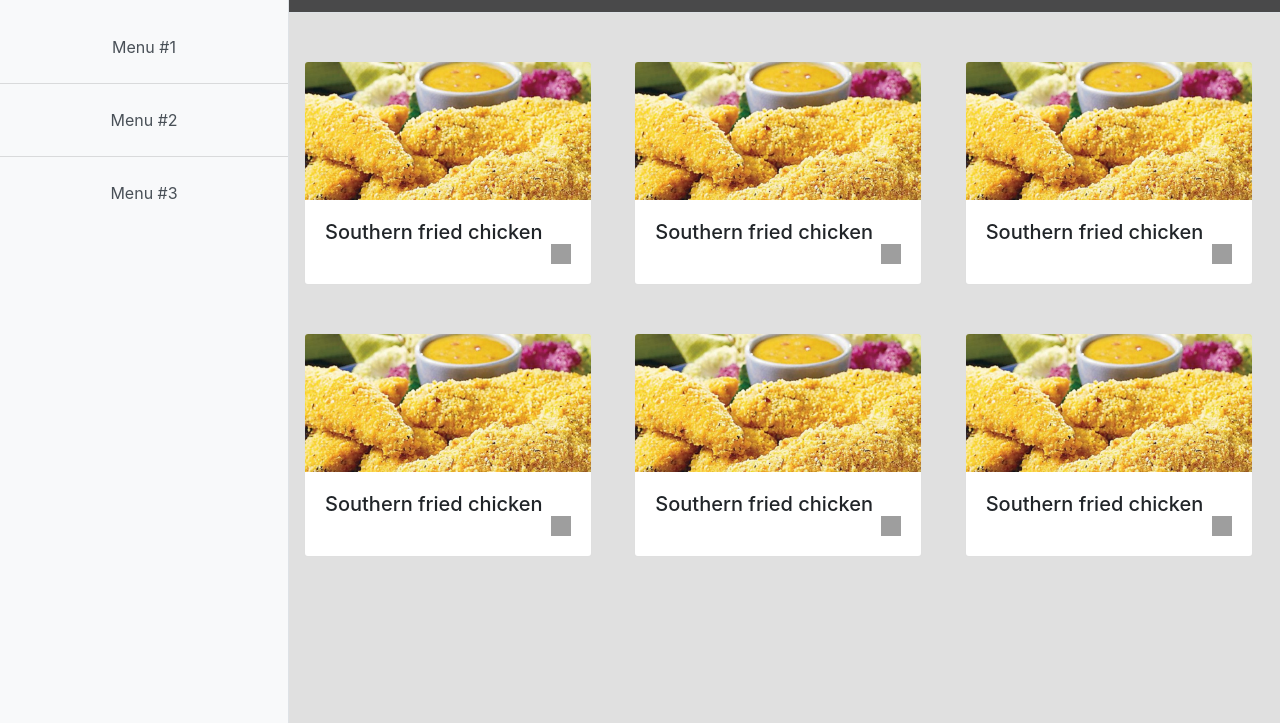
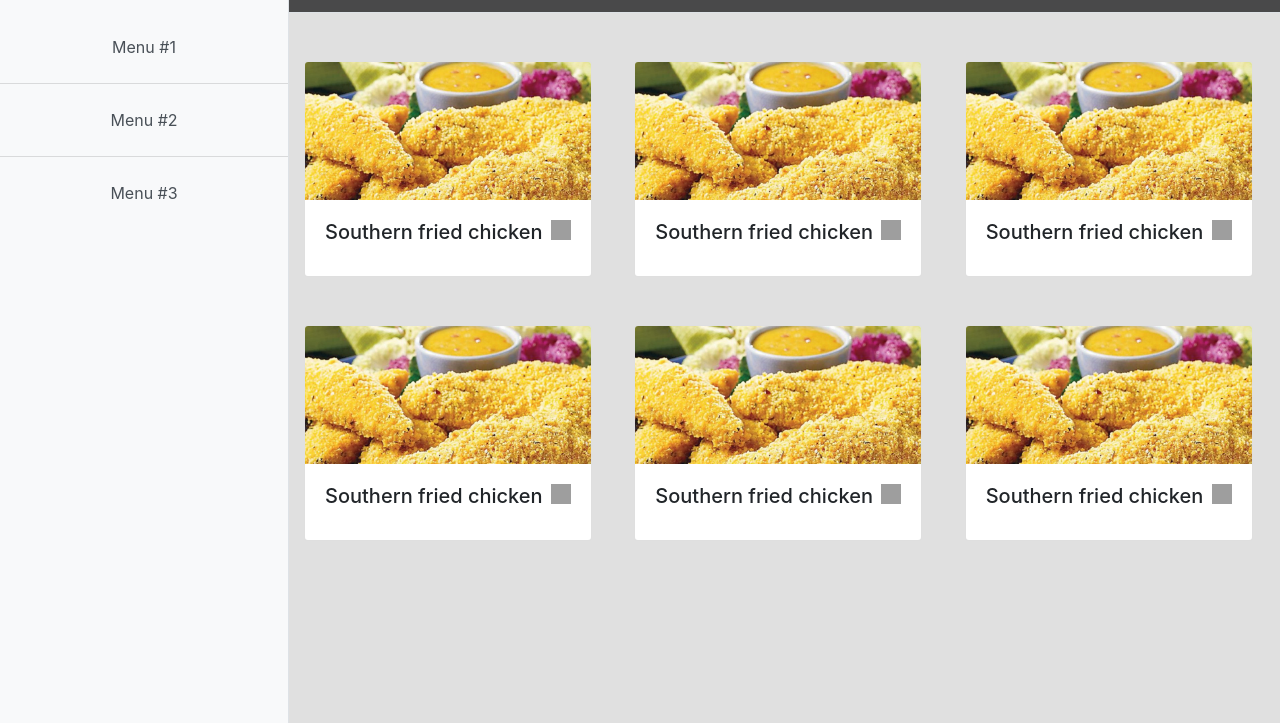
Before and after one commit to mariantaouka/SmartUpTest, a plain HTML site: page menu2.html in a window 1280 px wide. Shown: the part 77-800 px from the top of the page. Drawn offline with nearby package versions, Linux system fonts and the light colour scheme; grey boxes are pictures that could not be loaded.

Commit message:
Fix menu arrow bug

```diff
--- a/menu2.html
+++ b/menu2.html
@@ -37,14 +37,15 @@
         <!-- <button class="btn btn-primary" id="menu-toggle">toggle menu</button> -->
 		<div></div>
 
-
+        <button class="navbar-toggler" type="button" data-toggle="collapse" data-target="#navbarSupportedContent" aria-controls="navbarSupportedContent" aria-expanded="false" aria-label="Toggle navigation">
+          <span class="navbar-toggler-icon"></span>
+        </button>
 
 
          <div class ="top-title">
 		 Menu #2
 		</div>
          </nav>
-
 
 
 <div class="container">
@@ -54,13 +55,34 @@
   <img class="card-img-top" src="images/kotopoulo.jpg" alt="Card image cap">
   <div class="card-body">
     <h5 class="card-title">Southern fried chicken
-	<div onclick="changeIcon()" class="float-right" type="button" data-toggle="collapse" data-target="#multiCollapseExample1"
-    aria-expanded="false" aria-controls="multiCollapseExample1"><img id="collapseimg" src="https://smartup-hr-test-frontend.web.app/web_easy/assets/arrow_right.png" height="20" width="20" style="visibility:visible; position: inherit;" class="float-right">
-	<img id="openimg" src="https://smartup-hr-test-frontend.web.app/web_easy/assets/arrow_down.png" height="20" width="20" style="visibility:hidden; position: inherit;" class="float-right"></div>
+	<div onclick="ChangeIcon('arrowdiv1')" id="arrowdiv1" class="float-right" type="button" data-toggle="collapse" data-target="#multiCollapseExample1"
+    aria-expanded="false" aria-controls="multiCollapseExample1"><img id="collapseimg" src="https://smartup-hr-test-frontend.web.app/web_easy/assets/arrow_right.png" height="20" width="20" class="float-right">
+	<img id="openimg" src="https://smartup-hr-test-frontend.web.app/web_easy/assets/arrow_down.png" style="display:none;" height="20" width="20" class="float-right"></div>
 	</h5>
 
 <div class="collapse multi-collapse" id="multiCollapseExample1">
   <div class="">
+    <p>Τραγανό κοτόπουλο όπως τα KFC! Θα γίνει η σπεσιαλιτέ σας! Λίγα μυστικά ακόμα Προσωπικά προτιμώ ηλιέλαιο για το τηγάνισμα για να είναι πιο ελαφρύ, αλλά είναι επιλογή μας το λάδι που...</p>
+  </div>
+    <a href="chicken.html" class="btn btn-secondary btn-lg btn-block">Φτιάξε τη συνταγή</a>
+
+  </div>
+</div>
+    </div>
+	</div>
+
+	<div class="col-4 pt-5">
+      <div class="card" style="width: 18rem;">
+  <img class="card-img-top" src="images/kotopoulo.jpg" alt="Card image cap">
+  <div class="card-body">
+    <h5 class="card-title">Southern fried chicken
+	<div onclick="ChangeIcon('arrowdiv2')" id="arrowdiv2" class="float-right" type="button" data-toggle="collapse" data-target="#multiCollapseExample2"
+    aria-expanded="false" aria-controls="multiCollapseExample1"><img id="collapseimg" src="https://smartup-hr-test-frontend.web.app/web_easy/assets/arrow_right.png" height="20" width="20" class="float-right">
+	<img id="openimg" src="https://smartup-hr-test-frontend.web.app/web_easy/assets/arrow_down.png" style="display:none;" height="20" width="20" class="float-right"></div>
+	</h5>
+
+<div class="collapse multi-collapse" id="multiCollapseExample2">
+  <div class=""
     <p>Τραγανό κοτόπουλο όπως τα KFC! Θα γίνει η σπεσιαλιτέ σας! Λίγα μυστικά ακόμα Προσωπικά προτιμώ ηλιέλαιο για το τηγάνισμα για να είναι πιο ελαφρύ, αλλά είναι επιλογή μας το λάδι που...</p>
   </div>
     <a href="chicken.html" class="btn btn-secondary btn-lg btn-block">Φτιάξε τη συνταγή</a>
@@ -74,29 +96,9 @@
   <img class="card-img-top" src="images/kotopoulo.jpg" alt="Card image cap">
   <div class="card-body">
     <h5 class="card-title">Southern fried chicken
-	<div onclick="changeIcon()" class="float-right" type="button" data-toggle="collapse" data-target="#multiCollapseExample2"
-    aria-expanded="false" aria-controls="multiCollapseExample2"><img id="collapseimg" src="https://smartup-hr-test-frontend.web.app/web_easy/assets/arrow_right.png" height="20" width="20" style="visibility:visible; position: inherit;" class="float-right">
-	<img id="openimg" src="https://smartup-hr-test-frontend.web.app/web_easy/assets/arrow_down.png" height="20" width="20" style="visibility:hidden; position: inherit;" class="float-right"></div>
-	</h5>
-
-<div class="collapse multi-collapse" id="multiCollapseExample2">
-  <div class="">
-    <p>Τραγανό κοτόπουλο όπως τα KFC! Θα γίνει η σπεσιαλιτέ σας! Λίγα μυστικά ακόμα Προσωπικά προτιμώ ηλιέλαιο για το τηγάνισμα για να είναι πιο ελαφρύ, αλλά είναι επιλογή μας το λάδι που...</p>
-  </div>
-    <a href="chicken.html" class="btn btn-secondary btn-lg btn-block">Φτιάξε τη συνταγή</a>
-  </div>
-</div>
-    </div>
-	</div>
-
-	<div class="col-4 pt-5">
-      <div class="card" style="width: 18rem;">
-  <img class="card-img-top" src="images/kotopoulo.jpg" alt="Card image cap">
-  <div class="card-body">
-    <h5 class="card-title">Southern fried chicken
-	<div onclick="changeIcon()" class="float-right" type="button" data-toggle="collapse" data-target="#multiCollapseExample3"
-    aria-expanded="false" aria-controls="multiCollapseExample3"><img id="collapseimg" src="https://smartup-hr-test-frontend.web.app/web_easy/assets/arrow_right.png" height="20" width="20" style="visibility:visible; position: inherit;" class="float-right">
-	<img id="openimg" src="https://smartup-hr-test-frontend.web.app/web_easy/assets/arrow_down.png" height="20" width="20" style="visibility:hidden; position: inherit;" class="float-right"></div>
+	<div onclick="ChangeIcon('arrowdiv3')" id="arrowdiv3" class="float-right" type="button" data-toggle="collapse" data-target="#multiCollapseExample3"
+    aria-expanded="false" aria-controls="multiCollapseExample1"><img id="collapseimg" src="https://smartup-hr-test-frontend.web.app/web_easy/assets/arrow_right.png" height="20" width="20" class="float-right">
+	<img id="openimg" src="https://smartup-hr-test-frontend.web.app/web_easy/assets/arrow_down.png" style="display:none;" height="20" width="20" class="float-right"></div>
 	</h5>
 
 <div class="collapse multi-collapse" id="multiCollapseExample3">
@@ -111,17 +113,14 @@
 
 
 
-
-
-
 	<div class="col-4 pt-5">
       <div class="card" style="width: 18rem;">
   <img class="card-img-top" src="images/kotopoulo.jpg" alt="Card image cap">
   <div class="card-body">
     <h5 class="card-title">Southern fried chicken
-	<div onclick="changeIcon()" class="float-right" type="button" data-toggle="collapse" data-target="#multiCollapseExample4"
-    aria-expanded="false" aria-controls="multiCollapseExample1"><img id="collapseimg" src="https://smartup-hr-test-frontend.web.app/web_easy/assets/arrow_right.png" height="20" width="20" style="visibility:visible; position: inherit;" class="float-right">
-	<img id="openimg" src="https://smartup-hr-test-frontend.web.app/web_easy/assets/arrow_down.png" height="20" width="20" style="visibility:hidden; position: inherit;" class="float-right"></div>
+	<div onclick="ChangeIcon('arrowdiv4')" id="arrowdiv4" class="float-right" type="button" data-toggle="collapse" data-target="#multiCollapseExample4"
+    aria-expanded="false" aria-controls="multiCollapseExample1"><img id="collapseimg" src="https://smartup-hr-test-frontend.web.app/web_easy/assets/arrow_right.png" height="20" width="20" class="float-right">
+	<img id="openimg" src="https://smartup-hr-test-frontend.web.app/web_easy/assets/arrow_down.png" style="display:none;" height="20" width="20" class="float-right"></div>
 	</h5>
 
 <div class="collapse multi-collapse" id="multiCollapseExample4">
@@ -139,9 +138,9 @@
   <img class="card-img-top" src="images/kotopoulo.jpg" alt="Card image cap">
   <div class="card-body">
     <h5 class="card-title">Southern fried chicken
-	<div onclick="changeIcon()" class="float-right" type="button" data-toggle="collapse" data-target="#multiCollapseExample5"
-    aria-expanded="false" aria-controls="multiCollapseExample2"><img id="collapseimg" src="https://smartup-hr-test-frontend.web.app/web_easy/assets/arrow_right.png" height="20" width="20" style="visibility:visible; position: inherit;" class="float-right">
-	<img id="openimg" src="https://smartup-hr-test-frontend.web.app/web_easy/assets/arrow_down.png" height="20" width="20" style="visibility:hidden; position: inherit;" class="float-right"></div>
+	<div onclick="ChangeIcon('arrowdiv5')" id="arrowdiv5" class="float-right" type="button" data-toggle="collapse" data-target="#multiCollapseExample5"
+    aria-expanded="false" aria-controls="multiCollapseExample1"><img id="collapseimg" src="https://smartup-hr-test-frontend.web.app/web_easy/assets/arrow_right.png" height="20" width="20" class="float-right">
+	<img id="openimg" src="https://smartup-hr-test-frontend.web.app/web_easy/assets/arrow_down.png" style="display:none;" height="20" width="20" class="float-right"></div>
 	</h5>
 
 <div class="collapse multi-collapse" id="multiCollapseExample5">
@@ -159,9 +158,9 @@
   <img class="card-img-top" src="images/kotopoulo.jpg" alt="Card image cap">
   <div class="card-body">
     <h5 class="card-title">Southern fried chicken
-	<div onclick="changeIcon()" class="float-right" type="button" data-toggle="collapse" data-target="#multiCollapseExample6"
-    aria-expanded="false" aria-controls="multiCollapseExample3"><img id="collapseimg" src="https://smartup-hr-test-frontend.web.app/web_easy/assets/arrow_right.png" height="20" width="20" style="visibility:visible; position: inherit;" class="float-right">
-	<img id="openimg" src="https://smartup-hr-test-frontend.web.app/web_easy/assets/arrow_down.png" height="20" width="20" style="visibility:hidden; position: inherit;" class="float-right"></div>
+	<div onclick="ChangeIcon('arrowdiv6')" id="arrowdiv6" class="float-right" type="button" data-toggle="collapse" data-target="#multiCollapseExample6"
+    aria-expanded="false" aria-controls="multiCollapseExample1"><img id="collapseimg" src="https://smartup-hr-test-frontend.web.app/web_easy/assets/arrow_right.png" height="20" width="20" class="float-right">
+	<img id="openimg" src="https://smartup-hr-test-frontend.web.app/web_easy/assets/arrow_down.png" style="display:none;" height="20" width="20" class="float-right"></div>
 	</h5>
 
 <div class="collapse multi-collapse" id="multiCollapseExample6">
@@ -174,17 +173,8 @@
     </div>
 	</div>
 
+</div>
 
-
-
-
-
-
-
-
-
-
-</div>
 
     </div>
     <!-- /#page-content-wrapper -->
@@ -208,17 +198,14 @@
   </script>
 
 <script>
-function changeIcon() {
-    var img1 = document.getElementById('collapseimg');
-	var img2 = document.getElementById('openimg');
-	if(img1.style.visibility == 'visible'){
-		img1.style.visibility  = 'hidden';
-		img2.style.visibility  = 'visible';
-	}else{
-		img1.style.visibility = 'visible';
-		img2.style.visibility = 'hidden';
-	}
-
+function ChangeIcon(arrowdiv) {
+  var c = document.getElementById(arrowdiv).childNodes;
+  if(c[0].style.display == "none") {
+  c[0].style.display = "block";
+  c[2].style.display = "none";
+  }else{
+  c[0].style.display = "none";
+  c[2].style.display = "block";}
 }
 </script>
 
```
Also changed, not shown: index.html (+0 -26 lines), menu1.html (+28 -51 lines), menu3.html (+30 -51 lines).
